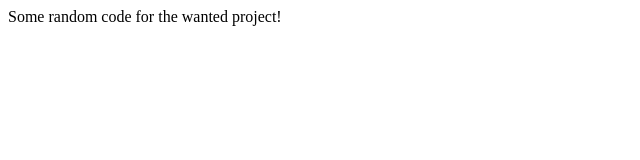
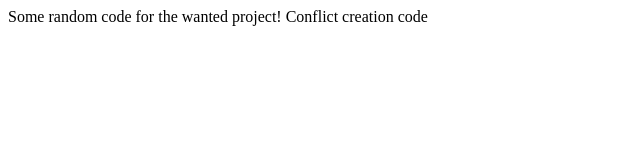
Before and after one commit to Dzajko21/GitTest1, a plain HTML site: page index.html in a window 1280 px wide. Shown: the whole page, without its empty margins (0-640 px from the left). Drawn offline with Linux system fonts and the light colour scheme.

Commit message:
index.html changed again!

```diff
--- a/index.html
+++ b/index.html
@@ -7,5 +7,6 @@
 </head>
 <body>
     Some random code for the wanted project!
+	Conflict creation code
 </body>
 </html>
```
